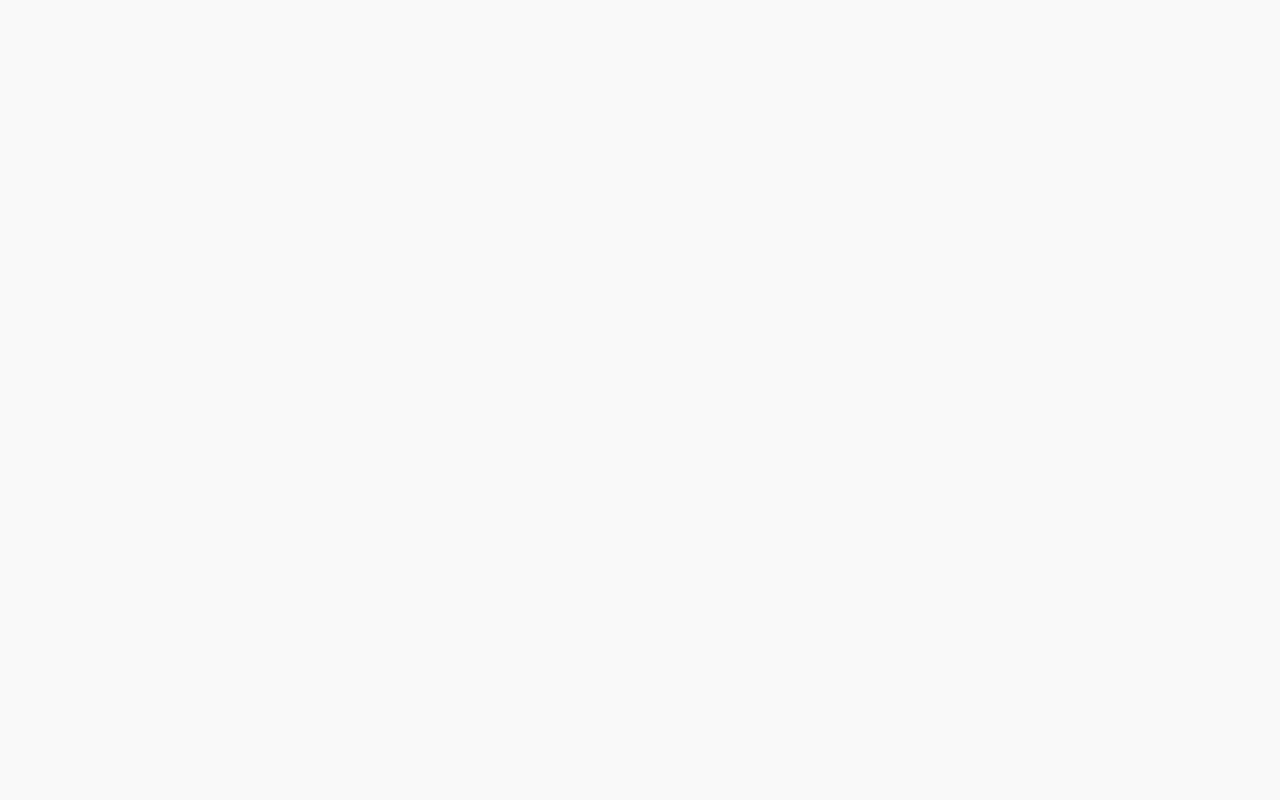
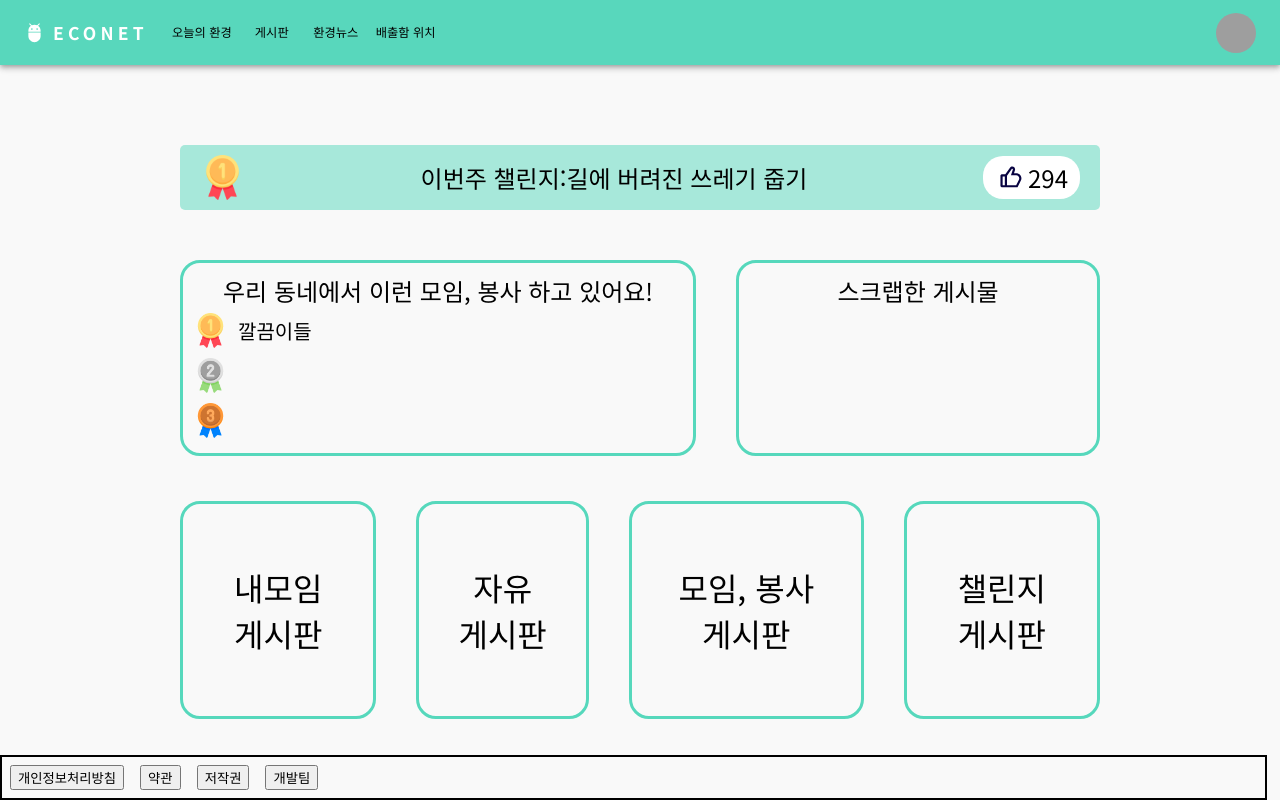
Before and after one commit to gdg-hongik-univ/EcoNet-F1T4-web, a React (Create React App) app in the folder econet/: page /post in a window 1280 px wide. Before the commit this address had no page. Built offline with nearby package versions, Linux system fonts and the light colour scheme; grey boxes are pictures that could not be loaded.

Commit message:
게시판 메인페이지 틀 및 css파일 작성

```diff
--- a/econet/src/MainComponent.js
+++ b/econet/src/MainComponent.js
@@ -9,6 +9,7 @@ import EcoNewsPage from "./pages/EcoNewsPage.js";
 import App from "./components/App";
 import { theme } from "./theme.js";
 import { ThemeProvider } from "@mui/material";
+import PostMainPage from "./pages/PostMainPage.js";
 
 function MainComponent() {
   return (
@@ -29,6 +30,9 @@ function MainComponent() {
             <Route path="today">
               <Route index element={<TodayPage />} />
             </Route>
+            <Route path="post">
+              <Route index element={<PostMainPage />} />
+            </Route>
             <Route path="location">
               <Route index element={<LocationPage />} />
             </Route>
--- /dev/null
+++ b/econet/src/components/BestClub.js
@@ -0,0 +1,34 @@
+import goldmedal from "../assets/gold-medal.png";
+import silvermedal from "../assets/silver-medal.png";
+import bronzemedal from "../assets/bronze-medal.png";
+import styles from "../styles/BestClub.module.css";
+
+const firstclub = "깔끔이들"; //불러오는 코드 추가
+const secondclub = "";
+const thirdclub = "";
+
+function BestClub() {
+  return (
+    <div className={styles.box}>
+      <div className={styles.title}>
+        우리 동네에서 이런 모임, 봉사 하고 있어요!
+      </div>
+      <div className={styles.ranking}>
+        <div className={styles.rank}>
+          <img src={goldmedal}></img>
+          <div>{firstclub}</div>
+        </div>
+        <div className={styles.rank}>
+          <img src={silvermedal}></img>
+          <div>{secondclub}</div>
+        </div>
+        <div className={styles.rank}>
+          <img src={bronzemedal}></img>
+          <div>{thirdclub}</div>
+        </div>
+      </div>
+    </div>
+  );
+}
+
+export default BestClub;
--- /dev/null
+++ b/econet/src/components/ScrapPost.js
@@ -0,0 +1,11 @@
+import styles from "../styles/ScrapPost.module.css";
+
+function ScrapPost() {
+  return (
+    <div className={styles.box}>
+      <div className={styles.title}>스크랩한 게시물</div>
+    </div>
+  );
+}
+
+export default ScrapPost;
--- a/econet/src/pages/PostMainPage.js
+++ b/econet/src/pages/PostMainPage.js
@@ -1,15 +1,22 @@
 import WeekChallenge from "../components/WeekChallenge";
+import BestClub from "../components/BestClub";
+import ScrapPost from "../components/ScrapPost";
+import styles from "../styles/PostMainPage.module.css";
 
 function PostMainPage() {
   return (
-    <div className="box">
+    <div className={styles.box}>
       <WeekChallenge />
-      {/* <Bestclub/>
-      <Scrap/>
-      <Myclubpost/>
-      <Freepost/>
-      <Clubpost/>
-      <Challengepost/> */}
+      <div className={styles.line1}>
+        <BestClub />
+        <ScrapPost />
+      </div>
+      <div className={styles.line2}>
+        <button>내모임 게시판</button>
+        <button>자유 게시판</button>
+        <button>모임, 봉사 게시판</button>
+        <button>챌린지 게시판</button>
+      </div>
     </div>
   );
 }
--- a/econet/src/pages/Signinpage.js
+++ b/econet/src/pages/Signinpage.js
@@ -24,11 +24,11 @@ function SignInPage() {
     userInfo.email.includes(".") &&
     userInfo.password.length >= 8;
 
-  //const navigate = useNavigate();
+  const navigate = useNavigate();
 
-  // const goSignupPage = () => {
-  //   navigate("/signup");
-  // };
+  const goSignUpPage = () => {
+    navigate("/signup");
+  };
 
   const handleSubmit = (e) => {
     e.preventDefault();
@@ -55,7 +55,9 @@ function SignInPage() {
         />
         <SignButton title="로그인" disabled={!isInvalid} />
       </form>
-      <button className={styles.not_member}>회원이 아니신가요?</button>
+      <button onClick={goSignUpPage} className={styles.not_member}>
+        회원이 아니신가요?
+      </button>
     </div>
   );
 }
--- /dev/null
+++ b/econet/src/styles/BestClub.module.css
@@ -0,0 +1,29 @@
+.box {
+  border: 3px solid #56d8bc;
+  border-radius: 20px;
+  padding: 10px;
+}
+
+.title {
+  text-align: center;
+  font-size: 24px;
+  margin: 0 30px;
+}
+
+.ranking {
+  display: flex;
+  flex-direction: column;
+}
+
+.ranking img {
+  width: 35px;
+  height: 35px;
+  margin-right: 10px;
+}
+
+.rank {
+  display: flex;
+  align-items: center;
+  margin: 5px 0;
+  font-size: 20px;
+}
--- /dev/null
+++ b/econet/src/styles/PostMainPage.module.css
@@ -0,0 +1,32 @@
+* {
+  box-sizing: border-box;
+  font-family: "Noto Sans KR";
+}
+
+.box {
+  width: 920px;
+  margin: 0 auto;
+}
+
+.line1 {
+  display: flex;
+  gap: 40px;
+  margin-bottom: 45px;
+}
+
+.line1 :nth-child(2) {
+  flex-grow: 1;
+}
+
+.line2 {
+  display: flex;
+  gap: 40px;
+}
+
+.box button {
+  background-color: transparent;
+  border: 3px solid #56d8bc;
+  border-radius: 20px;
+  font-size: 32px;
+  padding: 60px 20px;
+}
--- /dev/null
+++ b/econet/src/styles/ScrapPost.module.css
@@ -0,0 +1,10 @@
+.box {
+  border: 3px solid #56d8bc;
+  border-radius: 20px;
+  padding: 10px;
+}
+
+.title {
+  text-align: center;
+  font-size: 24px;
+}
--- a/econet/src/styles/WeekChallenge.module.css
+++ b/econet/src/styles/WeekChallenge.module.css
@@ -1,6 +1,7 @@
 .box {
-  width: 920px;
-  margin: 100px auto;
+  width: 100%;
+  margin-top: 80px;
+  margin-bottom: 50px;
   background-color: rgba(86, 216, 188, 0.5);
   padding: 10px 20px;
   border-radius: 5px;
```
Also changed, not shown: econet/src/assets/bronze-medal.png (added), econet/src/assets/silver-medal.png (added).
